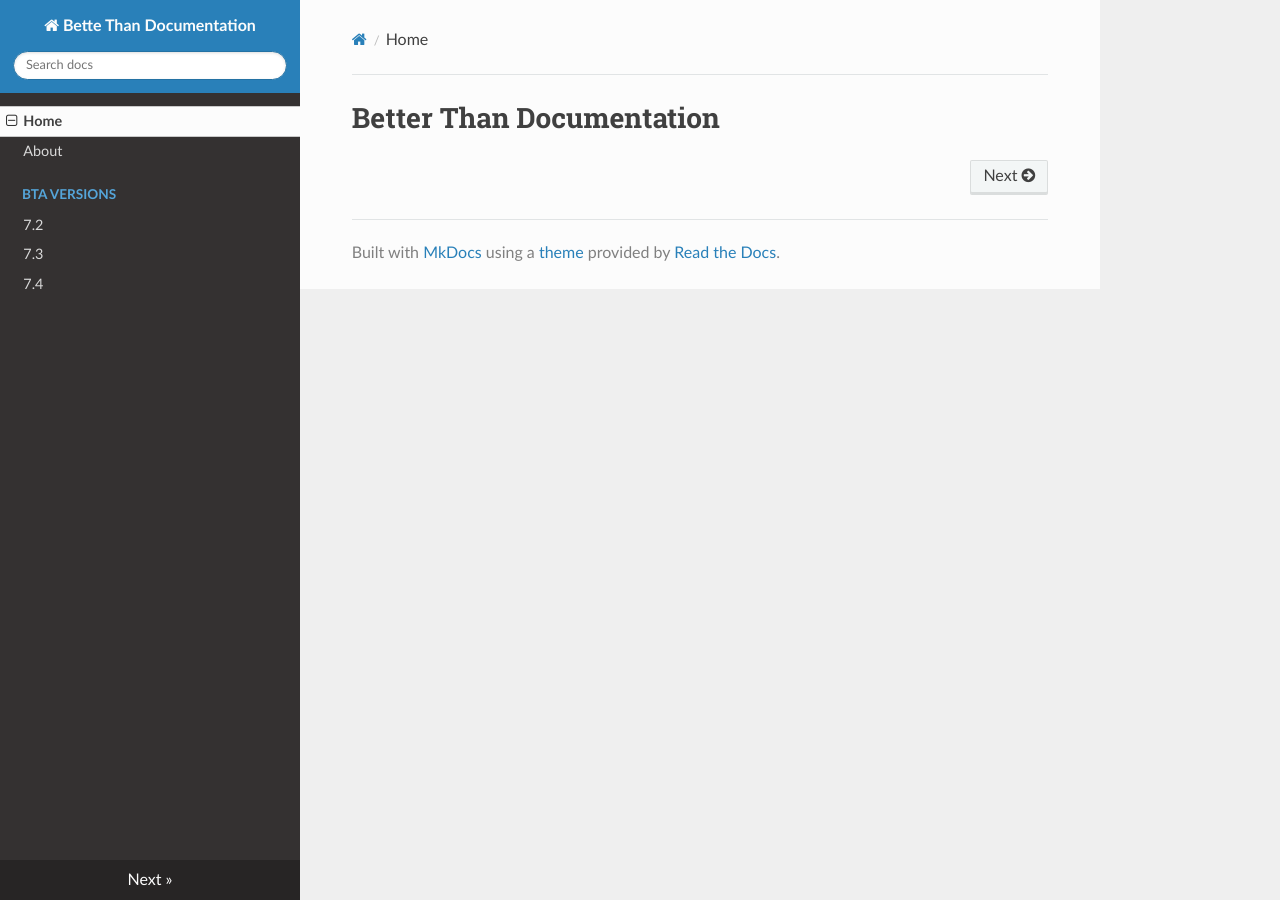
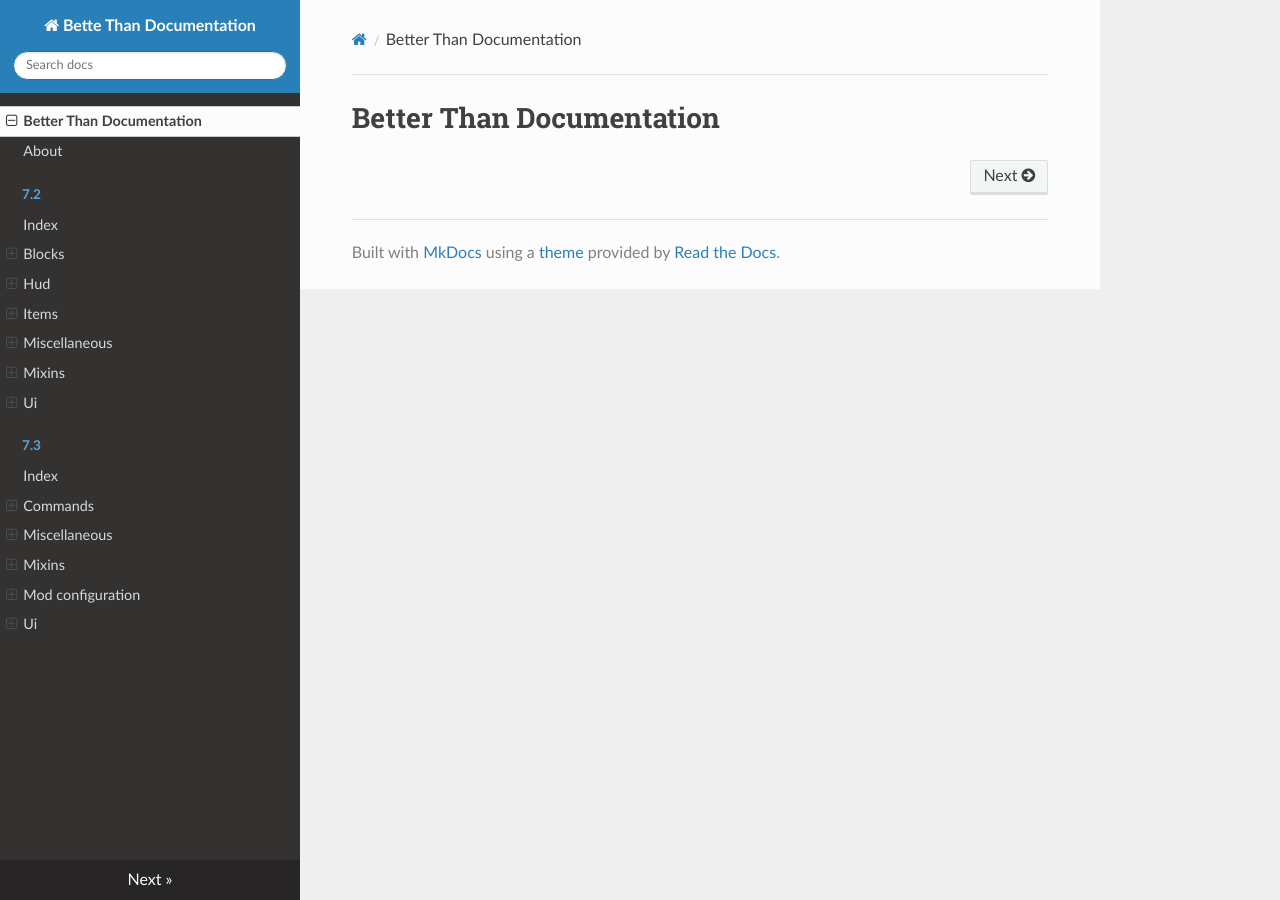
Before and after one commit to Turnip-Labs/BetterThanDocumentation, an MkDocs documentation site: the page built from docs/index.md, in a window 1280 px wide. Built offline with MkDocs 1.6.1, drawn with Linux system fonts in a browser that asks for light colours; nearby versions of some CDN libraries; some of the changed lines change nothing that is shown.

Commit message:
Deleted manual navbar

```diff
--- a/mkdocs.yml
+++ b/mkdocs.yml
@@ -1,11 +1,5 @@
 site_name: Bette Than Documentation
 
-nav:
-  - Home: index.md
-  - About: about.md
-  - BTA Versions:
-      - 7.2: 7.2/index.md
-      - 7.3: 7.3/index.md
-      - 7.4: 7.4/index.md
+
 
 theme: readthedocs
```
